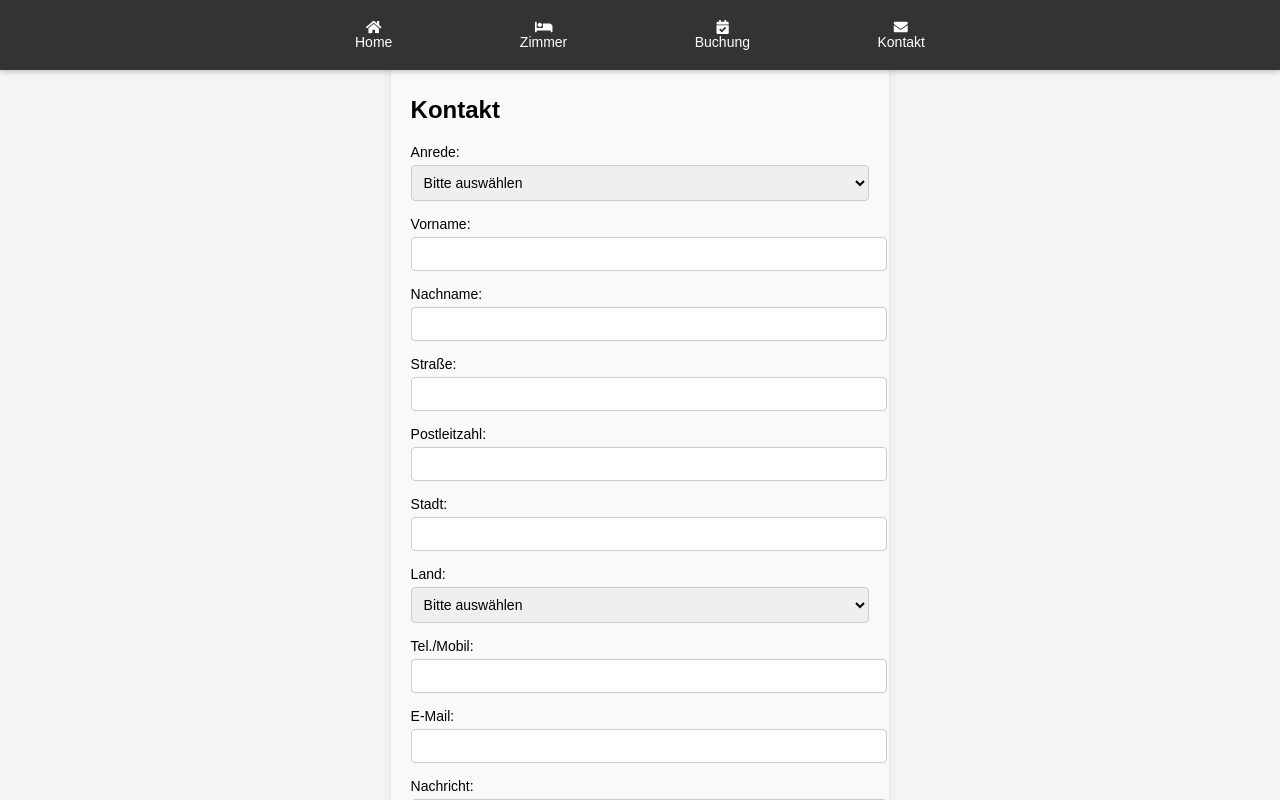
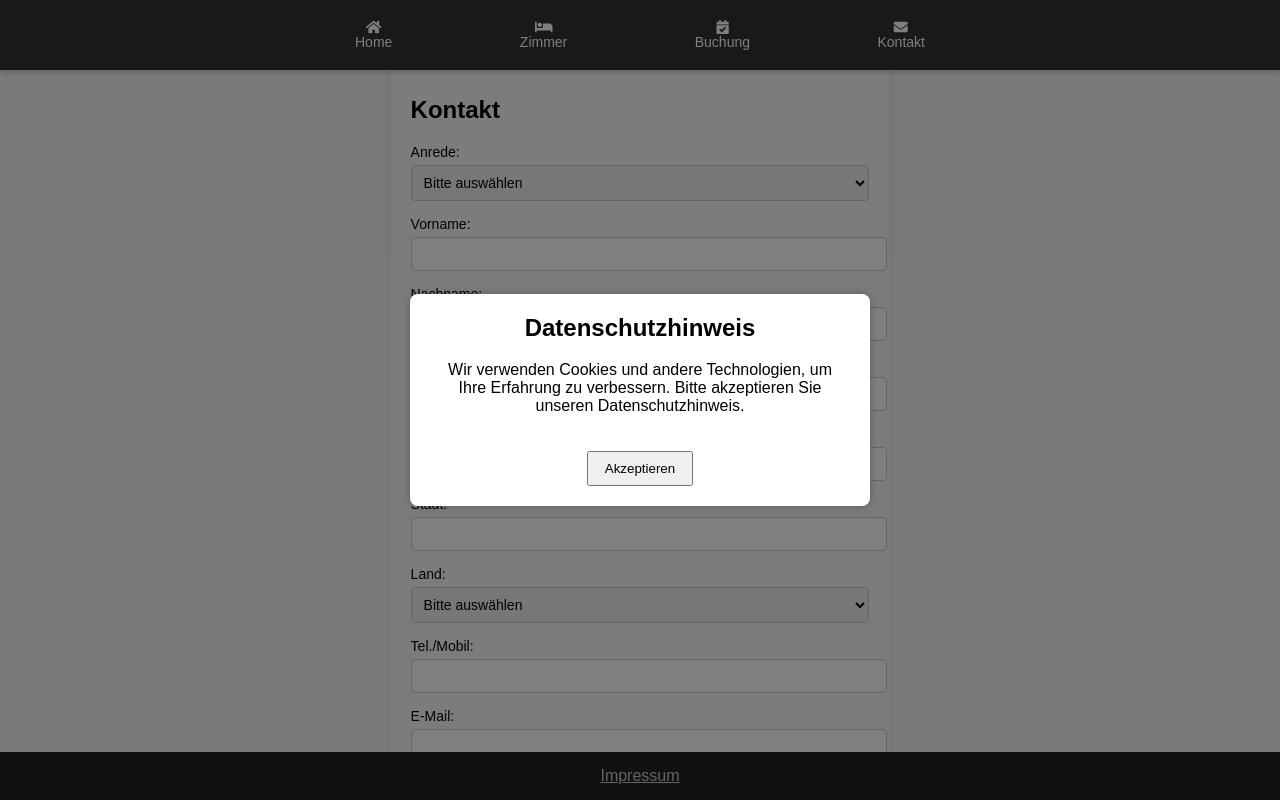
Before and after one commit to DN-Apps/Mont_nedic, a React (Create React App) app in the folder client/: page /kontakt in a window 1280 px wide. Shown: the top 800 px of the page. Built offline with nearby package versions, Linux system fonts and the light colour scheme.

Commit message:
added impressum and privacyPolicy

```diff
--- a/client/src/App.css
+++ b/client/src/App.css
@@ -8,6 +8,7 @@ body {
   display: flex;
   flex-direction: column;
   margin-top: 7vh;
+  padding-bottom: 60px;
 }
 
 .header {
@@ -51,6 +52,37 @@ body {
   color: white;
   font-size: 14px;
   padding: 10px 15px;
+}
+
+/* Footer-Styling */
+.footer {
+  text-align: center;
+  padding: 15px 0;
+  background-color: #222;
+  color: white;
+  position: fixed;
+  width: 100%;
+  bottom: 0;
+  z-index: 1000;
+}
+
+/* Impressum-Link im Footer */
+.impressum-link {
+  background: none;
+  border: none;
+  color: #ccc;
+  cursor: pointer;
+  text-decoration: underline;
+  font-size: 1rem;
+  font-family: inherit;
+  padding: 0;
+}
+
+.impressum-link:hover,
+.impressum-link:focus {
+  color: white;
+  outline: none;
+  text-decoration: none;
 }
 
 /* ============================= */
--- a/client/src/App.js
+++ b/client/src/App.js
@@ -1,14 +1,14 @@
-import React, { useState, useEffect } from "react";
-import { BrowserRouter, Routes, Route, NavLink, useNavigate } from "react-router-dom";
-import { FaHome, FaBed, FaCalendarCheck, FaEnvelope, FaUser, FaBars, FaTimes, FaHandshake } from "react-icons/fa";
+import React, { useState } from "react";
+import { BrowserRouter, Routes, Route, NavLink } from "react-router-dom";
+import { FaHome, FaBed, FaCalendarCheck, FaEnvelope, FaBars, FaTimes } from "react-icons/fa";
 import Startseite from "./pages/Startseite";
 import Zimmer from "./pages/Zimmer";
 import Buchung from "./pages/Buchung";
 import Kontakt from "./pages/Kontakt";
-import Admin from "./pages/Admin";
-import "./App.css"; // Für Styling
-import Login from "./pages/Login";
-import Register from "./pages/Register";
+import "./App.css";
+
+import PrivacyNotice from "./components/PrivacyNotice";
+import ImpressumPopup from "./components/ImpressumPopup";
 
 function AppWrapper() {
     return (
@@ -19,39 +19,15 @@ function AppWrapper() {
 }
 
 function App() {
-    const [isLoggedIn, setIsLoggedIn] = useState(false);
-    const [menuOpen, setMenuOpen] = useState(false); // Steuert das Burger-Menü
-    const navigate = useNavigate();
-
-    const handleLogin = () => {
-        setIsLoggedIn(true);
-        navigate("/admin");
-        setMenuOpen(false); // Menü schließen nach Login
-    };
-
-    useEffect(() => {
-        const token = localStorage.getItem("sessionToken");
-        const expires = localStorage.getItem("sessionExpires");
-
-        if (token && expires && new Date().getTime() < parseInt(expires)) {
-            setIsLoggedIn(true);
-        } else {
-            localStorage.removeItem("sessionToken");
-            localStorage.removeItem("sessionExpires");
-            setIsLoggedIn(false);
-        }
-    }, []);
-
+    const [menuOpen, setMenuOpen] = useState(false);
+    const [impressumVisible, setImpressumVisible] = useState(false);
 
     return (
         <div className="App">
             <header className="header">
-                {/* Burger-Button für Mobile Ansicht */}
                 <div className="burger-menu" onClick={() => setMenuOpen(!menuOpen)}>
                     {menuOpen ? <FaTimes size={24} color="white" /> : <FaBars size={24} color="white" />}
                 </div>
-
-                {/* Navigationsmenü */}
                 <nav className={`menu ${menuOpen ? "open" : ""}`}>
                     <NavLink to="/" className="menu-item" onClick={() => setMenuOpen(false)}>
                         <FaHome /> <span>Home</span>
@@ -65,13 +41,6 @@ function App() {
                     <NavLink to="/kontakt" className="menu-item" onClick={() => setMenuOpen(false)}>
                         <FaEnvelope /> <span>Kontakt</span>
                     </NavLink>
-                    {/* <NavLink to="/admin" className="menu-item" onClick={() => setMenuOpen(false)}>
-                        <FaUser /> <span>Login</span>
-                    </NavLink>
-                    <NavLink to="/register" className="menu-item" onClick={() => setMenuOpen(false)}>
-                        <FaHandshake />
-                        <div>Register</div>
-                    </NavLink> */}
                 </nav>
             </header>
 
@@ -80,13 +49,19 @@ function App() {
                 <Route path="/zimmer" element={<Zimmer />} />
                 <Route path="/buchung" element={<Buchung />} />
                 <Route path="/kontakt" element={<Kontakt />} />
-                {/* <Route path="/admin" element={isLoggedIn ? <Admin /> : <Login onLogin={handleLogin} />} />
-                <Route path="/login" element={<Login />} />
-                <Route path="/register" element={<Register />} /> */}
             </Routes>
+
+            <PrivacyNotice />
+
+            <footer className="footer">
+                <button className="impressum-link" onClick={() => setImpressumVisible(true)}>
+                    Impressum
+                </button>
+            </footer>
+
+            <ImpressumPopup visible={impressumVisible} onClose={() => setImpressumVisible(false)} />
         </div>
     );
 }
 
-
 export default AppWrapper;
--- /dev/null
+++ b/client/src/components/ImpressumPopup.css
@@ -0,0 +1,32 @@
+/* src/components/ImpressumPopup.css */
+.popup-overlay {
+  position: fixed;
+  top: 0;
+  left: 0;
+  right: 0;
+  bottom: 0;
+  background-color: rgba(0, 0, 0, 0.5);
+  display: flex;
+  justify-content: center;
+  align-items: center;
+  z-index: 9999;
+}
+
+.popup-content {
+  background: white;
+  padding: 20px 30px;
+  border-radius: 8px;
+  max-width: 400px;
+  text-align: center;
+  box-shadow: 0 0 10px rgba(0, 0, 0, 0.25);
+}
+
+.popup-content h2 {
+  margin-top: 0;
+}
+
+.popup-content button {
+  margin-top: 20px;
+  padding: 8px 16px;
+  cursor: pointer;
+}
--- /dev/null
+++ b/client/src/components/ImpressumPopup.js
@@ -0,0 +1,24 @@
+// src/components/ImpressumPopup.jsx
+import React from "react";
+import "./ImpressumPopup.css";
+
+export default function ImpressumPopup({ visible, onClose }) {
+    if (!visible) return null;
+
+    return (
+        <div className="popup-overlay" onClick={onClose}>
+            <div className="popup-content" onClick={e => e.stopPropagation()}>
+                <h2>Impressum</h2>
+                <p>
+                    Monteurzimmer Nedic<br />
+                    Daniel Nedic<br />
+                    Kirchgasse 8<br />
+                    74831 Gundelsheim<br />
+                    Mobil: +49 170 1071715<br />
+                    E-Mail: daniel-nedic@hotmail.de
+                </p>
+                <button onClick={onClose}>Schließen</button>
+            </div>
+        </div>
+    );
+}
--- /dev/null
+++ b/client/src/components/PrivacyNotice.css
@@ -0,0 +1,32 @@
+/* src/components/PrivacyNotice.css */
+.popup-overlay {
+  position: fixed;
+  top: 0;
+  left: 0;
+  right: 0;
+  bottom: 0;
+  background-color: rgba(0, 0, 0, 0.5);
+  display: flex;
+  justify-content: center;
+  align-items: center;
+  z-index: 9999;
+}
+
+.popup-content {
+  background: white;
+  padding: 20px 30px;
+  border-radius: 8px;
+  max-width: 400px;
+  text-align: center;
+  box-shadow: 0 0 10px rgba(0, 0, 0, 0.25);
+}
+
+.popup-content h2 {
+  margin-top: 0;
+}
+
+.popup-content button {
+  margin-top: 20px;
+  padding: 8px 16px;
+  cursor: pointer;
+}
--- /dev/null
+++ b/client/src/components/PrivacyNotice.js
@@ -0,0 +1,31 @@
+// src/components/PrivacyNotice.jsx
+import React, { useState, useEffect } from "react";
+import "./PrivacyNotice.css";
+
+export default function PrivacyNotice() {
+    const [accepted, setAccepted] = useState(false);
+
+    useEffect(() => {
+        const stored = localStorage.getItem("privacyAccepted");
+        if (stored === "true") setAccepted(true);
+    }, []);
+
+    const accept = () => {
+        localStorage.setItem("privacyAccepted", "true");
+        setAccepted(true);
+    };
+
+    if (accepted) return null;
+
+    return (
+        <div className="popup-overlay">
+            <div className="popup-content">
+                <h2>Datenschutzhinweis</h2>
+                <p>
+                    Wir verwenden Cookies und andere Technologien, um Ihre Erfahrung zu verbessern. Bitte akzeptieren Sie unseren Datenschutzhinweis.
+                </p>
+                <button onClick={accept}>Akzeptieren</button>
+            </div>
+        </div>
+    );
+}
```
